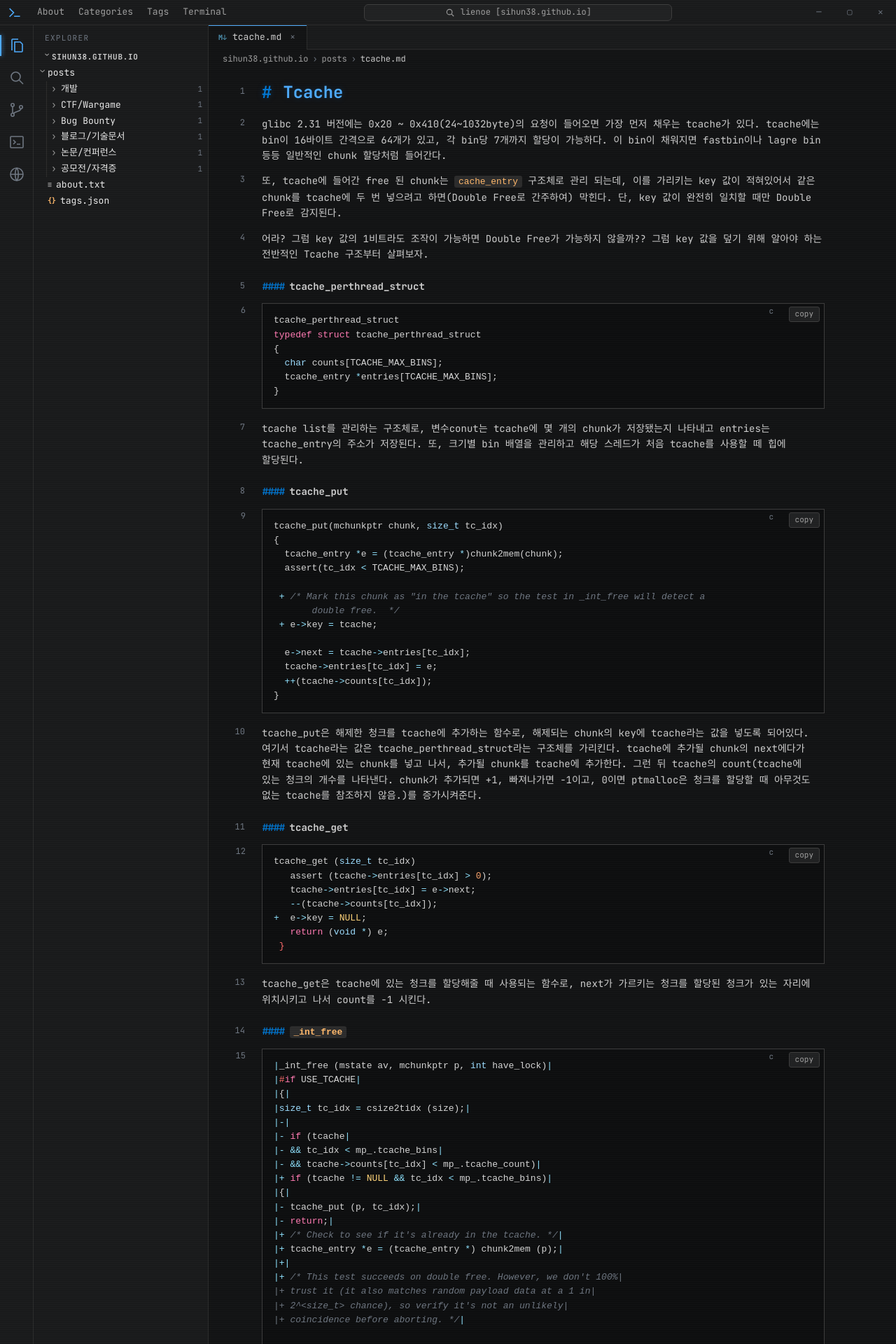
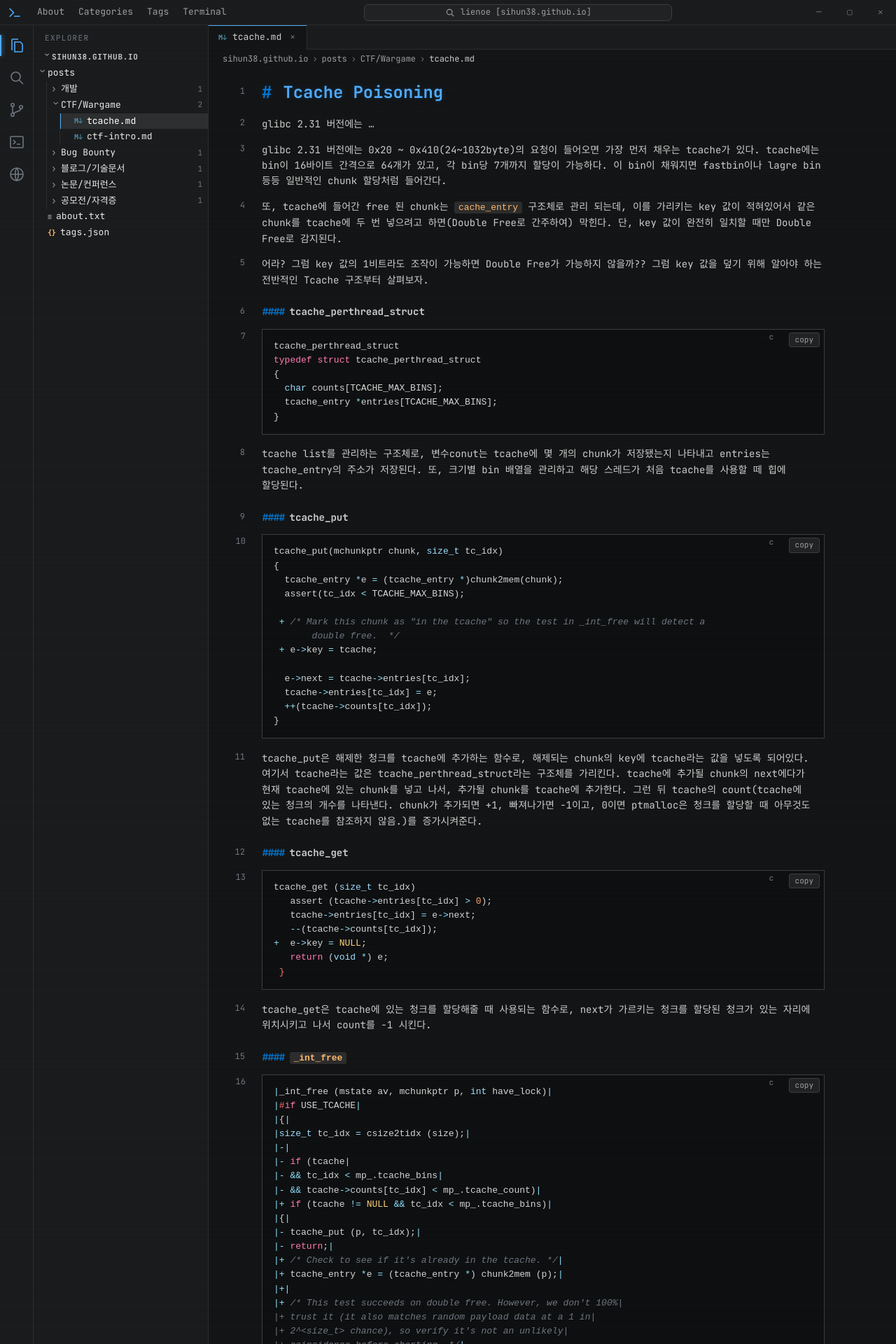
Before and after one commit to sihun38/sihun38.github.io, a Jekyll site: the page built from _posts/2026-11-05-tcache.md, in a window 1280 px wide. Shown: the top 1920 px of the page at 70% size. Built offline with Jekyll 4.4.1, drawn with Linux system fonts in a browser that asks for light colours; some web fonts are replaced; some of the changed text lies outside the part shown.

Commit message:
post: update 2026-11-05-tcache.md

```diff
--- a/_posts/2026-11-05-tcache.md
+++ b/_posts/2026-11-05-tcache.md
@@ -1,3 +1,11 @@
+---
+title: "Tcache Poisoning"
+categories: [CTF/Wargame]
+tags: [heap, tcache, glibc]
+---
+
+glibc 2.31 버전에는 ...
+
 glibc 2.31 버전에는 0x20 ~ 0x410(24~1032byte)의 요청이 들어오면 가장 먼저 채우는 tcache가 있다. tcache에는 bin이 16바이트 간격으로 64개가 있고, 각 bin당 7개까지 할당이 가능하다. 이 bin이 채워지면 fastbin이나 lagre bin 등등 일반적인 chunk 할당처럼 들어간다.
 
 또, tcache에 들어간 free 된 chunk는 `cache_entry` 구조체로 관리 되는데, 이를 가리키는 key 값이 적혀있어서 같은 chunk를 tcache에 두 번 넣으려고 하면(Double Free로 간주하여) 막힌다. 단, key 값이 완전히 일치할 때만 Double Free로 감지된다.
```
